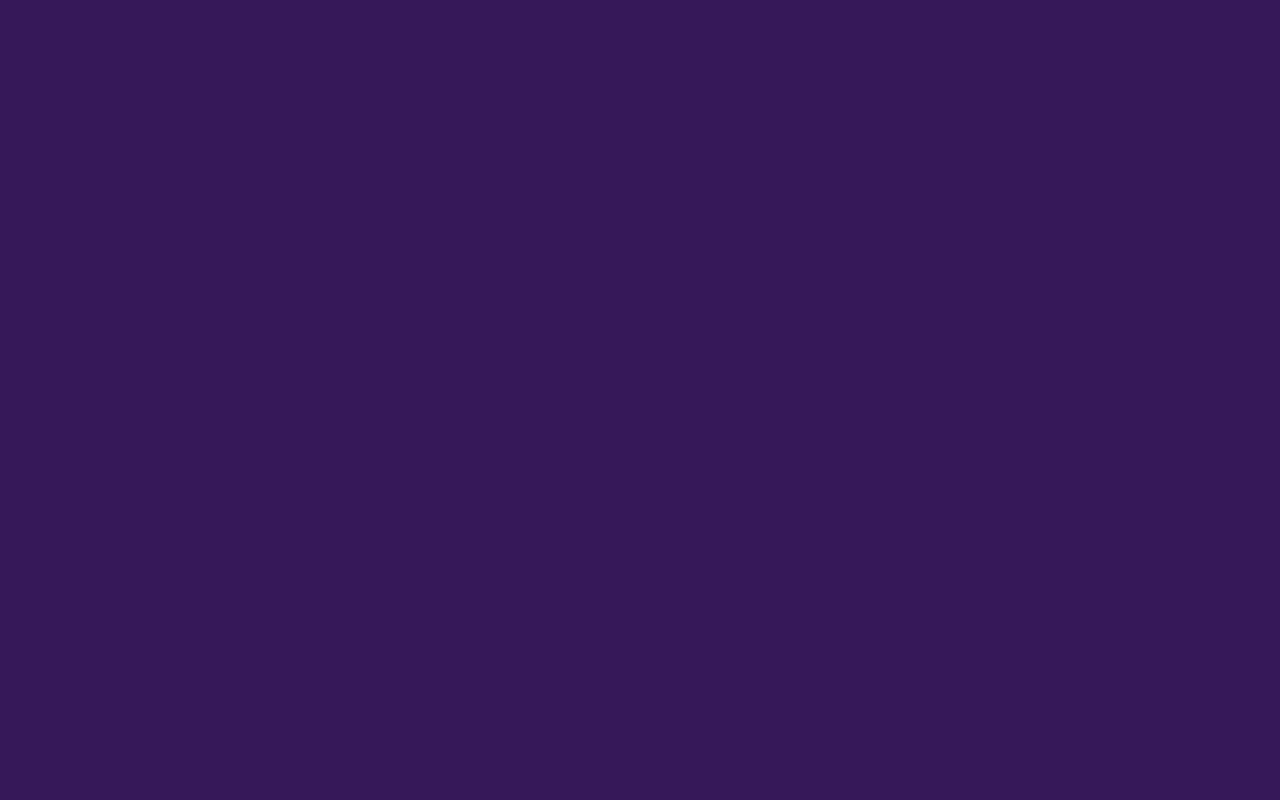
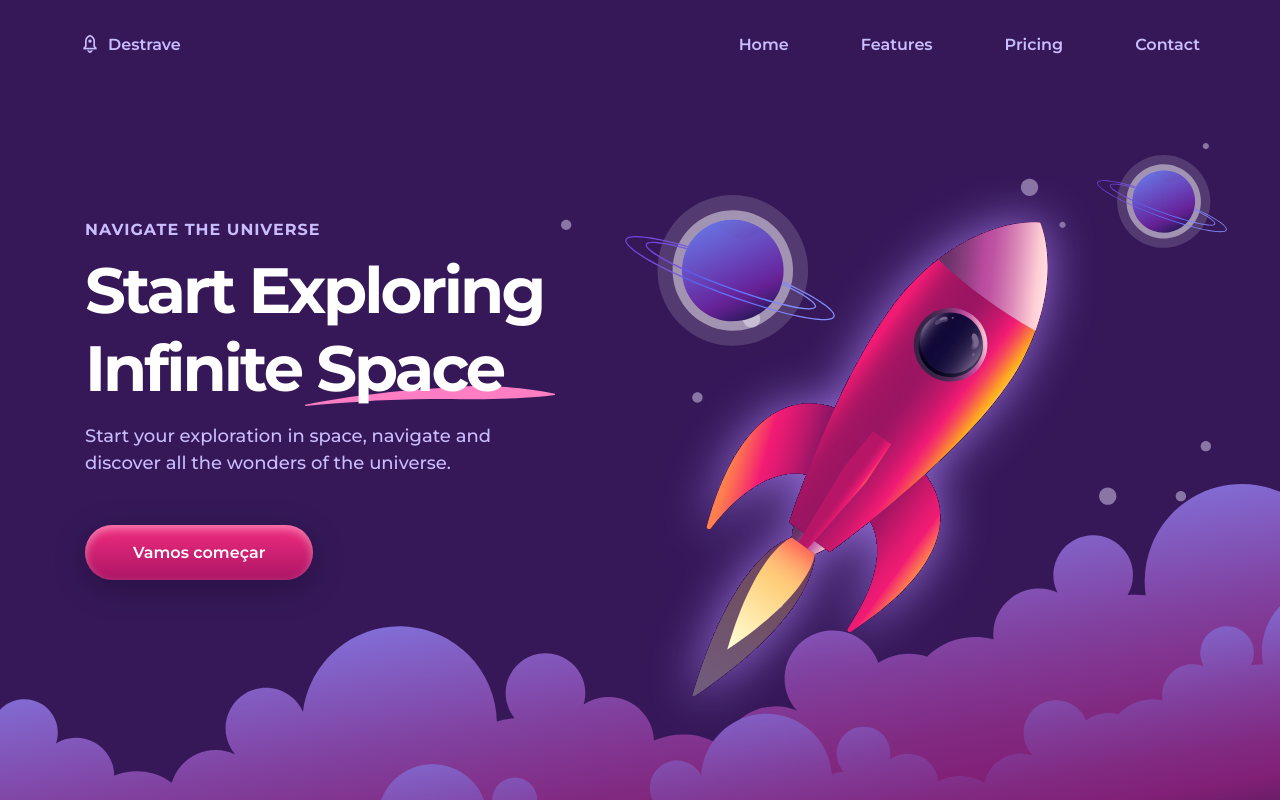
Before and after one commit to GuilhermeSalles/Site-Destrave, a PHP site: page / in a window 1280 px wide. Before the commit the page is empty. Run offline with PHP 8.4, Linux system fonts and the light colour scheme.

Commit message:
site até home criado

```diff
--- a/responsive-destrave-website-main/assets/css/styles.css
+++ b/responsive-destrave-website-main/assets/css/styles.css
@@ -19,8 +19,8 @@
   /*.5rem = 8px | 1rem = 16px ...*/
   --body-font: "Montserrat", sans-serif;
   --biggest-font-size: 2rem;
-  --normal-font-size: .938rem;
-  --small-font-size: .813rem;
+  --normal-font-size: 0.938rem;
+  --small-font-size: 0.813rem;
 
   /*========== Font weight ==========*/
   --font-medium: 500;
@@ -38,7 +38,7 @@
     --biggest-font-size: 4rem;
     --h3-font-size: 1.125rem;
     --normal-font-size: 1rem;
-    --small-font-size: .875rem;
+    --small-font-size: 0.875rem;
   }
 }
 
@@ -82,25 +82,339 @@ img {
 }
 
 /*=============== HEADER & NAV ===============*/
+.header {
+  position: fixed;
+  width: 100%;
+  top: 0;
+  left: 0;
+  background-color: var(--body-color);
+  z-index: var(--z-fixed);
+}
 
+.nav {
+  position: relative;
+  height: var(--header-height);
+  display: flex;
+  justify-content: space-between;
+  align-items: center;
+}
+
+.nav__logo,
+.nav__toggle,
+.nav__close {
+  display: flex;
+  justify-content: center;
+  align-items: center;
+}
+
+.nav__logo {
+  color: var(--text-color);
+  column-gap: 0.5rem;
+  font-weight: var(--font-semi-bold);
+}
+
+.nav__logo i {
+  font-size: 1.25rem;
+  font-weight: initial;
+}
+
+.nav__toggle,
+.nav__close {
+  background-color: var(--first-color-alt);
+  width: 2rem;
+  height: 2rem;
+  border-radius: 50%;
+  font-size: 1.25rem;
+  cursor: pointer;
+}
 
 /* Navigation for mobile devices */
+@media screen and (max-width: 1023px) {
+  .nav__menu {
+    position: fixed;
+    top: 0;
+    right: -100%;
+    background-color: var(--body-color);
+    width: 80%;
+    height: 100%;
+    box-shadow: 0 0 16px hsla(268, 58%, 4%, 0.2);
+    padding: 6rem 3rem;
+    display: flex;
+    flex-direction: column;
+    row-gap: 2.5rem;
+    transition: right 0.4s;
+  }
+}
 
+.nav__list {
+  display: flex;
+  flex-direction: column;
+  row-gap: 2.5rem;
+}
 
+.nav__link {
+  color: var(--text-color);
+  font-weight: var(--font-semi-bold);
+  transition: color 0.4s;
+}
+
+.nav__link:hover {
+  color: var(--title-color);
+}
+
+.nav__close {
+  position: absolute;
+  top: 0.75rem;
+  right: 1.5rem;
+}
 /* Show menu */
-
+.show-menu {
+  right: 0;
+}
 
 /*=============== HOME ===============*/
+.home {
+  position: relative;
+  height: 100vh;
+}
 
+.home__container {
+  padding-top: 7rem;
+  display: grid;
+  row-gap: 3rem;
+}
+
+.home__content {
+  text-align: center;
+}
+
+.home__subtitle {
+  font-size: var(--small-font-size);
+  margin-bottom: 0.5rem;
+  letter-spacing: 1px;
+}
+
+.home__title {
+  position: relative;
+  width: max-content;
+  margin: 0 auto 0.75rem;
+  font-size: var(--biggest-font-size);
+  color: var(--title-color);
+}
+
+.home__title img {
+  position: absolute;
+  right: 0;
+  bottom: 0;
+}
+
+.home__title span {
+  position: relative;
+  z-index: 5;
+}
+
+.home__description {
+  line-height: 150%;
+  margin-bottom: 1.25rem;
+}
+
+.home__button {
+  display: inline-block;
+  background: linear-gradient(
+    180deg,
+    var(--second-color),
+    var(--second-color-alt)
+  );
+  padding: 1.125rem 3rem;
+  border-radius: 4rem;
+  color: var(--title-color);
+  font-weight: var(--font-semi-bold);
+  box-shadow: 0 8px 32px hsla(268, 58%, 4%, 0.3),
+    inset 0 4px 8px hsla(0, 0%, 100%, 0.4);
+}
+
+.home__images {
+  position: relative;
+  display: flex;
+  justify-content: center;
+  height: 250px;
+}
+
+.home__images img {
+  position: absolute;
+}
+
+.home__points {
+  width: 320px;
+  top: -1rem;
+}
+
+.home__rocket {
+  width: 220px;
+}
+
+.home__planet-1 {
+  width: 110px;
+  top: 1.25rem;
+  left: 0.75rem;
+}
+
+.home__planet-2 {
+  width: 70px;
+  right: 0;
+  top: -1.25rem;
+}
+
+.home__cloud-1,
+.home__cloud-2 {
+  position: absolute;
+  bottom: 0;
+  max-width: initial;
+}
+
+.home__cloud-2 {
+  width: 500px;
+  right: -4rem;
+}
+
+.home__cloud-1 {
+  width: 700px;
+  right: -6rem;
+}
 
 /*=============== BREAKPOINTS ===============*/
 /* For small devices */
+@media screen and (max-width: 300px) {
+  .container {
+    margin-inline: 1rem;
+  }
 
+  .home__title {
+    font-size: 1.75rem;
+  }
+}
 
 /* For taller devices */
-
+@media screen and (min-width: 376px) and (min-height: 800px) {
+  .home__container {
+    padding-top: 10rem;
+  }
+}
 
 /* For medium devices */
+@media screen and (min-width: 576px) {
+  .home__container {
+    grid-template-columns: 400px;
+    justify-content: center;
+  }
 
+  .nav__menu {
+    width: 60%;
+  }
+
+  .home__cloud-1 {
+    width: 100%;
+    left: 0;
+  }
+
+  .home__cloud-2 {
+    width: 80%;
+  }
+}
+
+@media screen and (min-width: 767px) {
+  .home {
+    display: grid;
+    place-content: center;
+  }
+  .home__container {
+    grid-template-columns: repeat(2, 350px);
+    padding-top: 0;
+  }
+  .home__content {
+    text-align: initial;
+  }
+  .home__title {
+    margin-inline: 0;
+  }
+}
 
 /* For large devices */
+@media screen and (min-width: 1023px) {
+  .nav {
+    height: calc(var(--header-height) + 2rem);
+  }
+
+  .nav__toggle,
+  .nav__close {
+    display: none;
+  }
+  .nav__menu {
+    width: 100%;
+    display: flex;
+    align-items: center;
+    column-gap: 4.5rem;
+  }
+  .nav__list {
+    margin-left: auto;
+    flex-direction: row;
+    column-gap: 4.5rem;
+  }
+}
+
+@media screen and (min-width: 1152px) {
+  .container {
+    margin-inline: auto;
+  }
+  .home__container {
+    grid-template-columns: 460px 650px;
+    align-items: center;
+    z-index: 5;
+  }
+  .home__subtitle {
+    font-size: var(--normal-font-size);
+    margin-bottom: .75rem;
+  }
+
+  .home__title{
+    letter-spacing: -3px;
+    margin-bottom: 1rem;
+  }
+
+  .home__title img {
+    width: 250px;
+    right: -0.75rem;
+  }
+
+  .home__description{
+    font-size: var(--h3-font-size);
+    margin-bottom: 3rem;
+  }
+  .home__images {
+    height: 450px;
+  }
+  .home__points {
+    width: 100%;
+    top: -2rem;
+    right: -1rem;
+  }
+
+  .home__rocket{
+    width: 450px;
+  }
+
+  .home__planet-1{
+    width: 210px;
+    left: 5rem;
+  }
+
+  .home__planet-2{
+    width: 130px;
+    right: -2rem;
+  }
+
+  .home__cloud-1,
+  .home__cloud-2{
+    bottom: -3rem;
+  }
+}
--- a/responsive-destrave-website-main/assets/js/main.js
+++ b/responsive-destrave-website-main/assets/js/main.js
@@ -1,7 +1,40 @@
 /*=============== SHOW MENU ===============*/
+const navMenu = document.getElementById('nav-menu'),
+      navToggle = document.getElementById('nav-toggle'),
+      navClose = document.getElementById('nav-close')
+
+/* Menu show */
+if(navToggle){
+    navToggle.addEventListener('click', () =>{
+        navMenu.classList.add('show-menu')
+    })
+}
+
+/* Menu hidden */
+if(navClose){
+    navClose.addEventListener('click', () =>{
+        navMenu.classList.remove('show-menu')
+    })
+}
 
 
 /*=============== REMOVE MENU MOBILE ===============*/
+const navLink = document.querySelectorAll('.nav__link')
+
+const linkAction = () =>{
+    const navMenu = document.getElementById('nav-menu')
+    // When we click on each nav__link, we remove the show-menu class
+    navMenu.classList.remove('show-menu')
+}
+navLink.forEach(n => n.addEventListener('click', linkAction))
 
 
 /*=============== GSAP ANIMATION ===============*/
+gsap.from('.home__points', 1.5,{opacity: 0, y: -300, delay: .2})
+gsap.from('.home__rocket', 1.5,{opacity: 0, y: 300, delay: .3})
+gsap.from('.home__planet-1', 1.5,{opacity: 0, y: -200, delay: .8})
+gsap.from('.home__planet-2', 1.5,{opacity: 0, y: 200, delay: 1})
+gsap.from('.home__cloud-1', 1.5,{opacity: 0, y: 200, delay: 1.2})
+gsap.from('.home__cloud-2', 1.5,{opacity: 0, y: 200, delay: 1.3})
+gsap.from('.home__content', 1.5,{opacity: 0, y: -100, delay: 1.4})
+gsap.from('.home__title img', 1.5,{opacity: 0, y: 100, delay: 1.5})
--- a/responsive-destrave-website-main/index.html
+++ b/responsive-destrave-website-main/index.html
@@ -1,5 +1,6 @@
 <!DOCTYPE html>
 <html lang="en">
+
 <head>
    <meta charset="UTF-8">
    <meta name="viewport" content="width=device-width, initial-scale=1.0">
@@ -13,26 +14,97 @@
    <!--=============== CSS ===============-->
    <link rel="stylesheet" href="assets/css/styles.css">
 
-      <title>Responsive space website - Bedimcode</title>
+   <title>Destrave - Suas metas bem aqui</title>
 </head>
+
 <body>
    <!--==================== HEADER ====================-->
    <header class="header" id="header">
+      <nav class="nav container">
+         <a href="" class="nav__logo">
+            <i class="ri-rocket-2-line"></i> Destrave
+         </a>
 
+         <div class="nav__menu" id="nav-menu">
+            <ul class="nav__list">
+
+               <li class="nav__item">
+                  <a href="" class="nav__link">Home</a>
+               </li>
+
+               <li class="nav__item">
+                  <a href="" class="nav__link">Features</a>
+               </li>
+
+               <li class="nav__item">
+                  <a href="" class="nav__link">Pricing</a>
+               </li>
+
+               <li class="nav__item">
+                  <a href="" class="nav__link">Contact</a>
+               </li>
+
+            </ul>
+
+            <!-- Close button -->
+            <div class="nav__close" id="nav-close">
+               <i class="ri-close-line"></i>
+            </div>
+         </div>
+
+         <!-- Toggle button -->
+         <div class="nav__toggle" id="nav-toggle">
+            <i class="ri-apps-2-line"></i>
+         </div>
+
+      </nav>
    </header>
 
    <!--==================== MAIN ====================-->
    <main class="main">
       <!--==================== HOME ====================-->
       <section class="home">
+         <div class="home__container container">
+            <div class="home__content">
+               <h3 class="home__subtitle">
+                  <span>
+                     NAVIGATE THE UNIVERSE
+                  </span>
+               </h3>
+               <h1 class="home__title">
+                  <span>
+                     Start Exploring <br>
+                     Infinite Space
+                  </span>
+                  <img src="assets/img/line.svg" alt="">
+               </h1>
+               <p class="home__description">
+                  Start your exploration in space, navigate
+                  and discover all the wonders of the
+                  universe.
+               </p>
 
+               <a href="#contato" class="home__button"> Vamos começar</a>
+            </div>
+
+            <div class="home__images">
+               <img src="assets/img/points-space.svg" alt="image" class="home__points">
+               <img src="assets/img/planet.svg" alt="image" class="home__planet-2">
+               <img src="assets/img/planet.svg" alt="image" class="home__planet-1">
+               <img src="assets/img/rocket.svg" alt="image" class="home__rocket">
+            </div>
+         </div>
+
+         <img src="assets/img/clouds-1.svg" alt="image" class="home__cloud-1">
+         <img src="assets/img/clouds-2.svg" alt="image" class="home__cloud-2">
       </section>
    </main>
 
    <!--=============== GSAP ===============-->
-      <script src=""></script>
+   <script src="assets/js/gsap.min.js"></script>
 
    <!--=============== MAIN JS ===============-->
    <script src="assets/js/main.js"></script>
 </body>
+
 </html>
```
Lines whose indentation alone changed are shown as unchanged.
